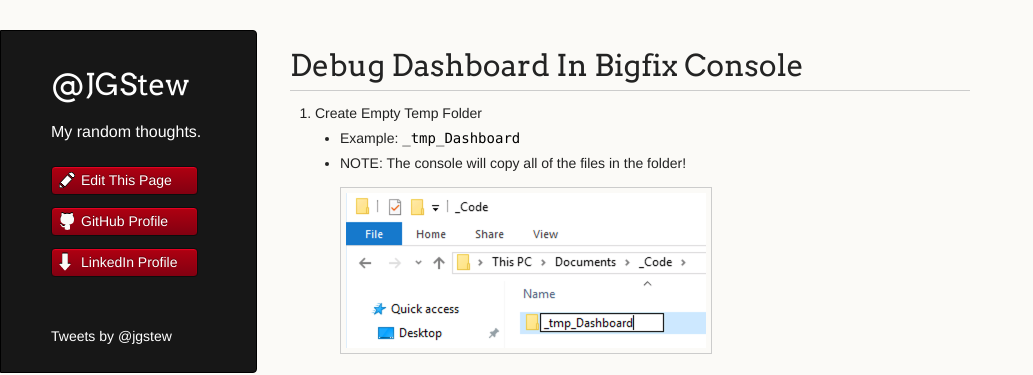
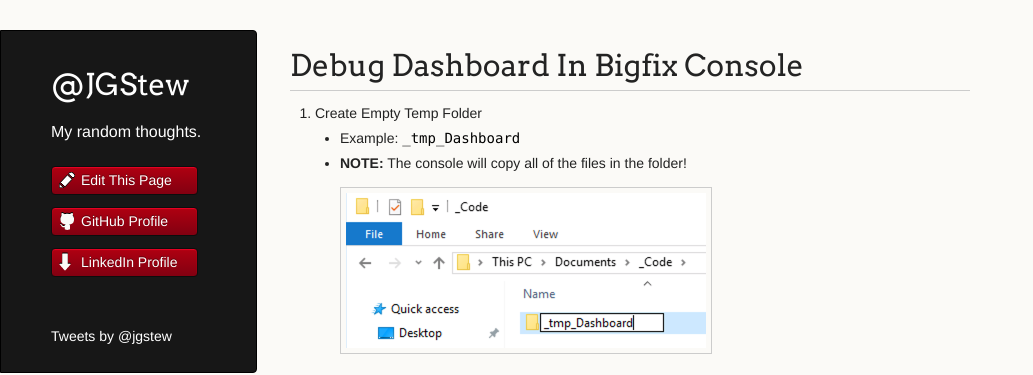
Before and after one commit to jgstew/jgstew.github.io, a Jekyll site: the page built from _posts/2018-10-29-Debug-Dashboard-In-BigFix-Console.md, in a window 1280 px wide and 900 px high. Shown: the top 375 px of the window, without its empty margins (0-1033 px from the left). Built offline with Jekyll 4.4.1, drawn with Linux system fonts in a browser that asks for light colours; nearby versions of some CDN libraries; comment, search, counter and statistics services are not loaded.

```diff
--- a/_posts/2018-10-29-Debug-Dashboard-In-BigFix-Console.md
+++ b/_posts/2018-10-29-Debug-Dashboard-In-BigFix-Console.md
@@ -1,7 +1,7 @@
 
 1. Create Empty Temp Folder
     * Example: `_tmp_Dashboard`
-    * NOTE: The console will copy all of the files in the folder!
+    * **NOTE:** The console will copy all of the files in the folder!
     * ![Create Empty Temp Folder](/images/BigFix/Dashboards/CreateEmptyFolder.png)
 1. Put Dashboard Files in Folder
     * Example: [HelloWorld_template.ojo](https://raw.githubusercontent.com/jgstew/bigfix-content/master/dashboards/HelloWorld_template.ojo)
```
